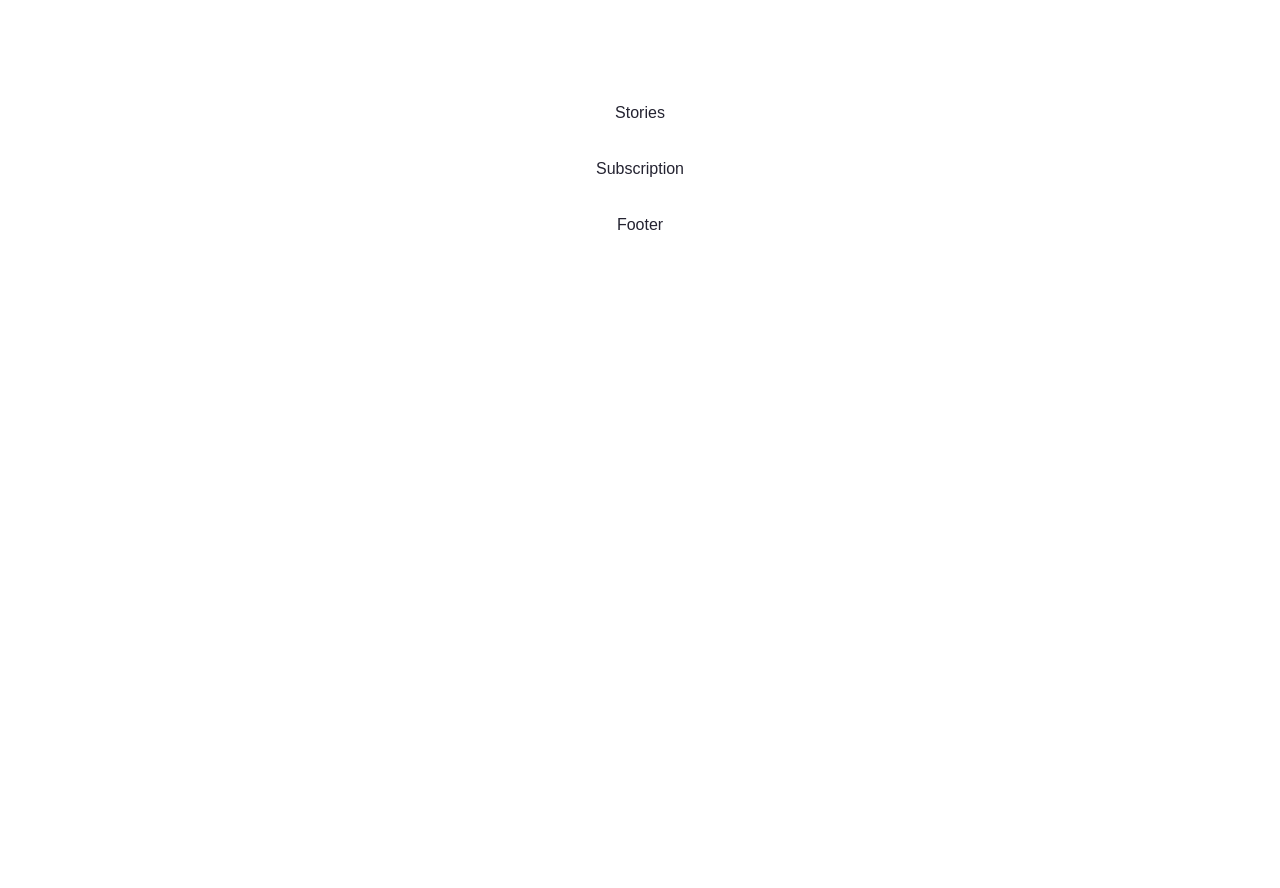
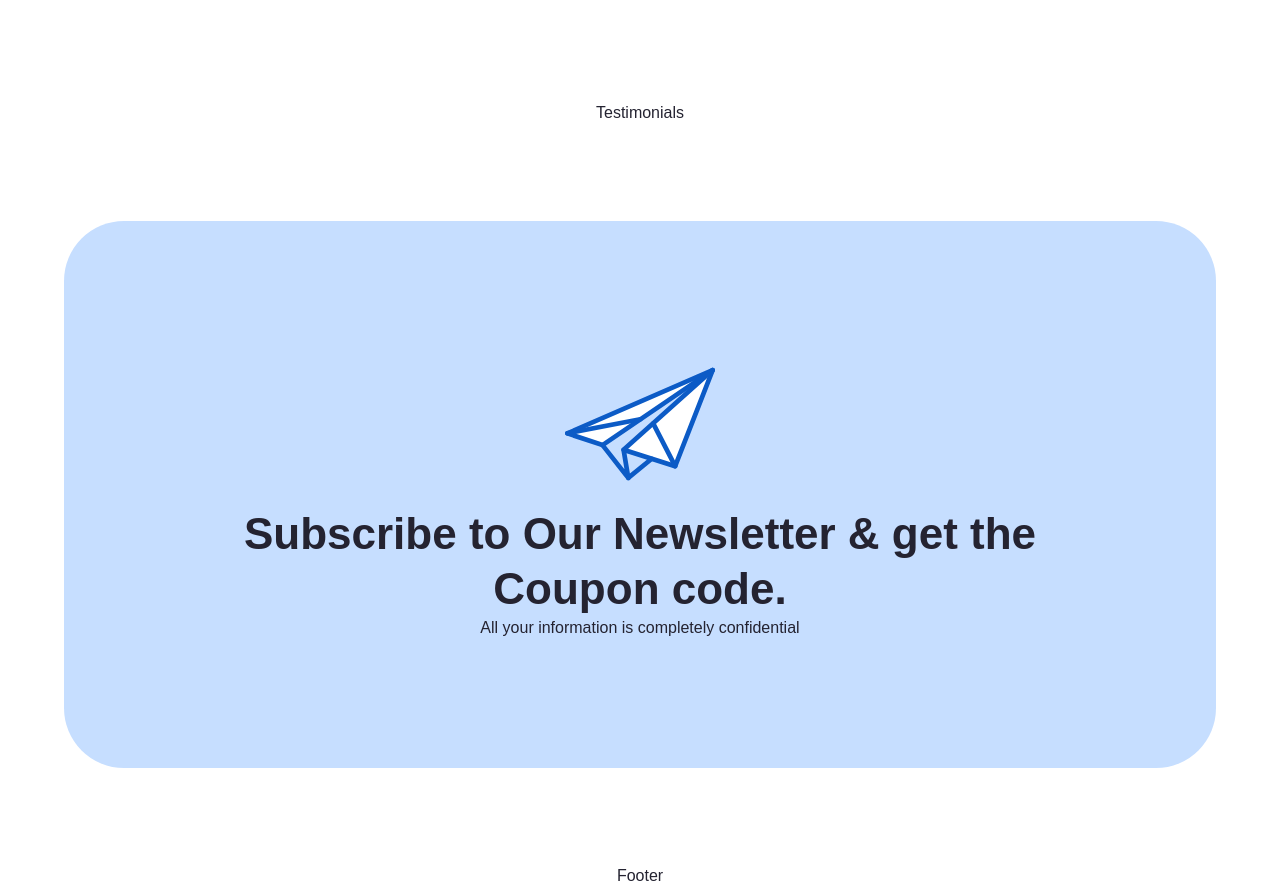
Before and after one commit to devprashantt/xerocodee-task, a React (Vite) app: page / in a window 1280 px wide. Shown: the part 7907-8795 px from the top of the page. Before the commit the page ends 8144 px from the top, so only its background shows below. Built offline with nearby package versions, Linux system fonts and the light colour scheme.

Commit message:
error fixes

```diff
--- a/src/components/Button/Button.module.scss
+++ b/src/components/Button/Button.module.scss
@@ -26,3 +26,18 @@
     border-radius: 2.4375rem;
     background: rgba(65, 146, 255, 0.3);
 }
+
+.filled {
+    color: #fff;
+    text-align: center;
+    font-size: 1.5rem;
+    font-style: normal;
+    font-weight: 800;
+    line-height: 180%;
+
+    border: none;
+    outline: none;
+
+    background-color: #0c5bc6;
+    border-radius: 0.4rem;
+}
--- a/src/components/Button/Button.tsx
+++ b/src/components/Button/Button.tsx
@@ -3,7 +3,7 @@ import styles from "./Button.module.scss"
 // INTERFACE
 interface ButtonProps {
     text: string
-    buttonType: "primary" | "secondary"
+    buttonType: "primary" | "secondary" | "filled"
     onClick: () => void
 }
 
--- a/src/components/Navbar/Navbar.tsx
+++ b/src/components/Navbar/Navbar.tsx
@@ -27,6 +27,7 @@ const Navbar = () => {
             </div>
             <div className={styles.btn}>
                 <Button
+                    buttonType="primary"
                     text="Sign Up"
                     onClick={() => {
                         console.log("Sign Up")
--- a/src/sections/Subscription/Subscription.module.scss
+++ b/src/sections/Subscription/Subscription.module.scss
@@ -0,0 +1,14 @@
+.subs {
+    border-radius: 3.75rem;
+    background: #c6deff;
+    backdrop-filter: blur(20px);
+    padding: 8rem;
+    margin: 4rem;
+}
+
+@media screen and (max-width: 768px) {
+    .subs {
+        padding: 2rem;
+        gap: 2rem;
+    }
+}
--- a/src/sections/Subscription/Subscription.tsx
+++ b/src/sections/Subscription/Subscription.tsx
@@ -1,8 +1,18 @@
-
+import { images } from "../../constants"
+import styles from "./Subscription.module.scss"
 
 const Subscription = () => {
     return (
-        <div>Subscription</div>
+        <div className={styles.subs}>
+            <img src={images.plane} alt="plane" />
+            <h2>
+                Subscribe to Our Newsletter & get the Coupon code.
+            </h2>
+            <p>All your information is completely confidential</p>
+            <div>
+                <div></div>
+            </div>
+        </div>
     )
 }
 
--- a/src/sections/Testimonials/Testimonials.tsx
+++ b/src/sections/Testimonials/Testimonials.tsx
@@ -1,9 +1,9 @@
+import styles from './Testimonials.module.scss'
 
-
-const Stories = () => {
+const Testimonials = () => {
     return (
-        <div>Stories</div>
+        <div className={styles.testimonials}>Testimonials</div>
     )
 }
 
-export default Stories
+export default Testimonials
```
